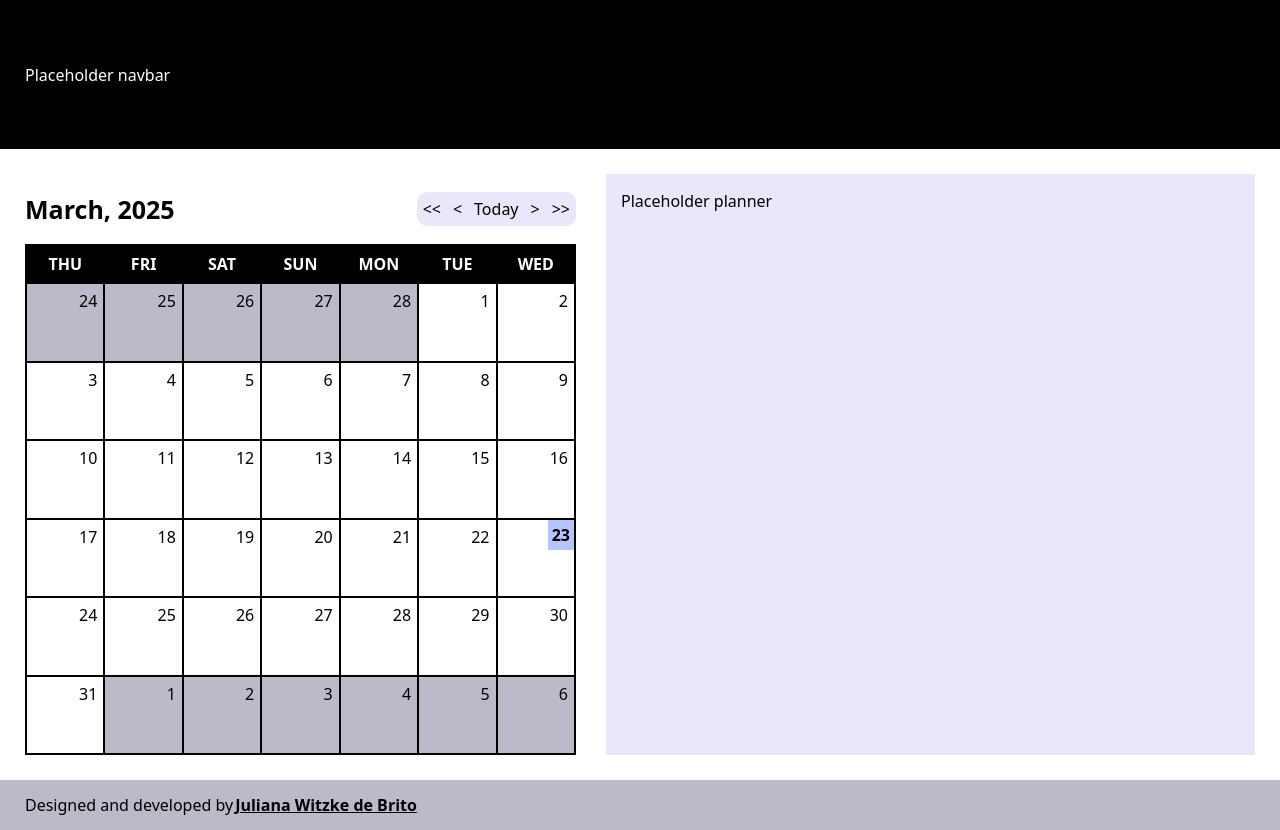
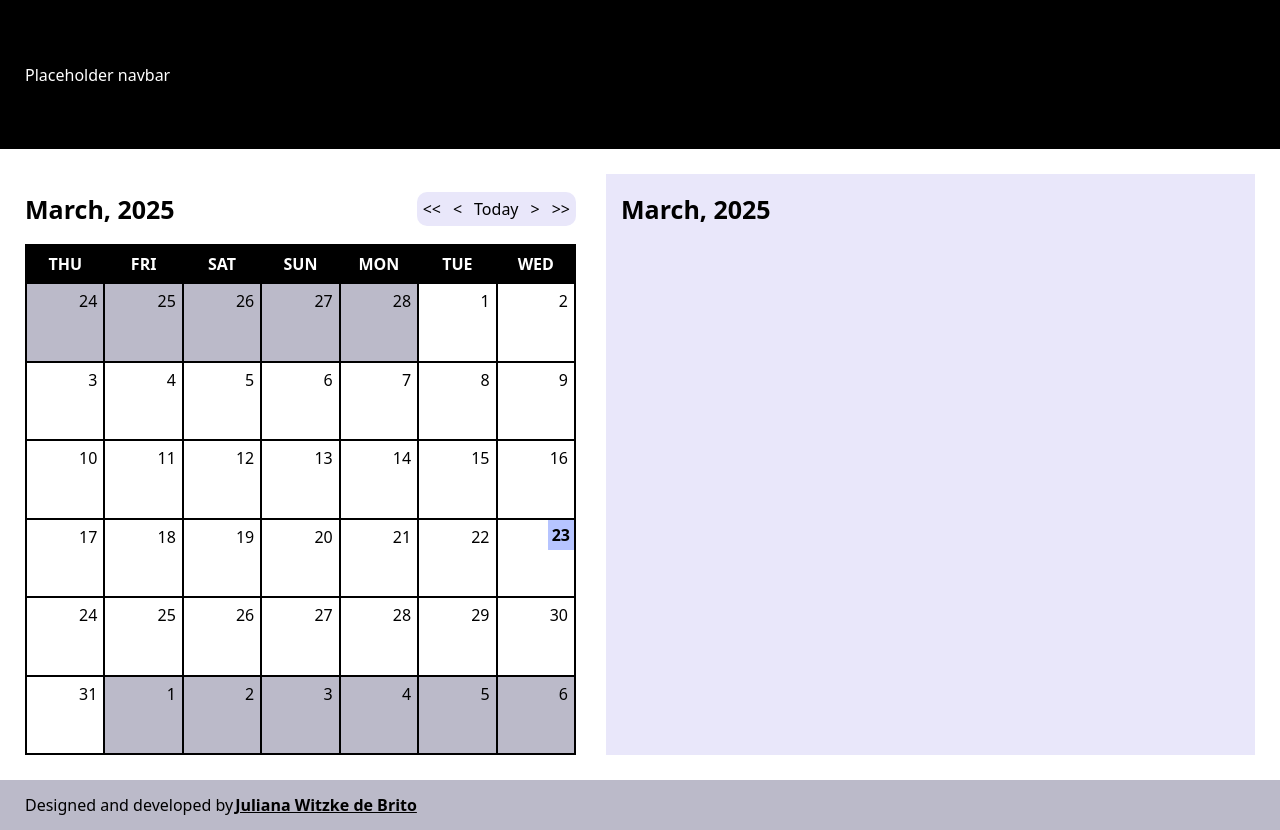
Before and after one commit to jubrito/planner-with-calendar, a React (Vite) app: page / in a window 1280 px wide. Built offline with nearby package versions, Linux system fonts and the light colour scheme.

Commit message:
feat: add initial planner header placeholder

```diff
--- a/src/features/Planner/Planner.tsx
+++ b/src/features/Planner/Planner.tsx
@@ -1,7 +1,15 @@
 import styles from "./_planner.module.scss";
 
 const Planner = () => {
-  return <section className={styles.planner}>Placeholder planner</section>;
+  return (
+    <section className={styles.planner}>
+      <div className={styles.plannerHeader}>
+        <h2 className={styles.plannerHeaderLabel} id="calendar-month-name">
+          March, 2025
+        </h2>
+      </div>
+    </section>
+  );
 };
 
 export default Planner;
--- a/src/features/Planner/_planner.module.scss
+++ b/src/features/Planner/_planner.module.scss
@@ -20,7 +20,7 @@
     align-items: center;
     justify-content: space-between;
 
-    .test {
+    .plannerHeaderLabel {
       $height: 40px;
       margin: 0;
       font-size: variables.$h1-size;
```
